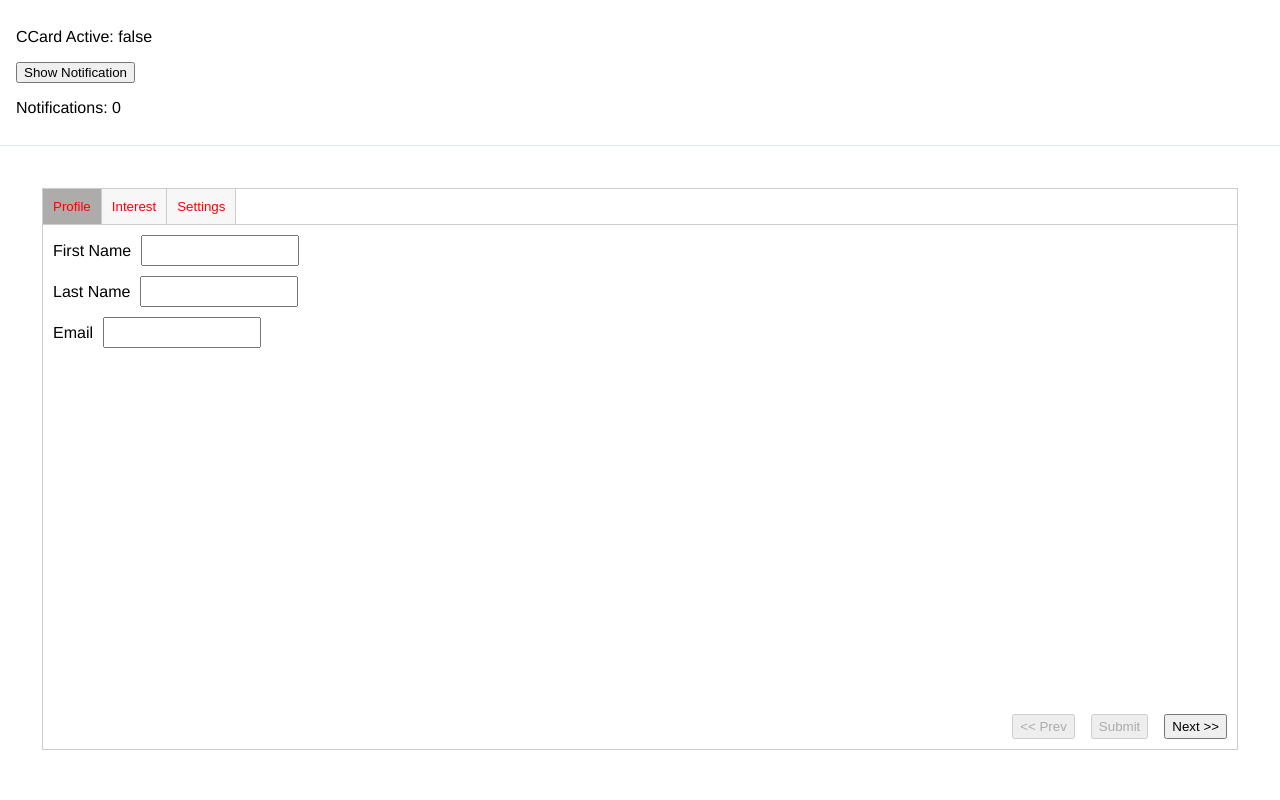
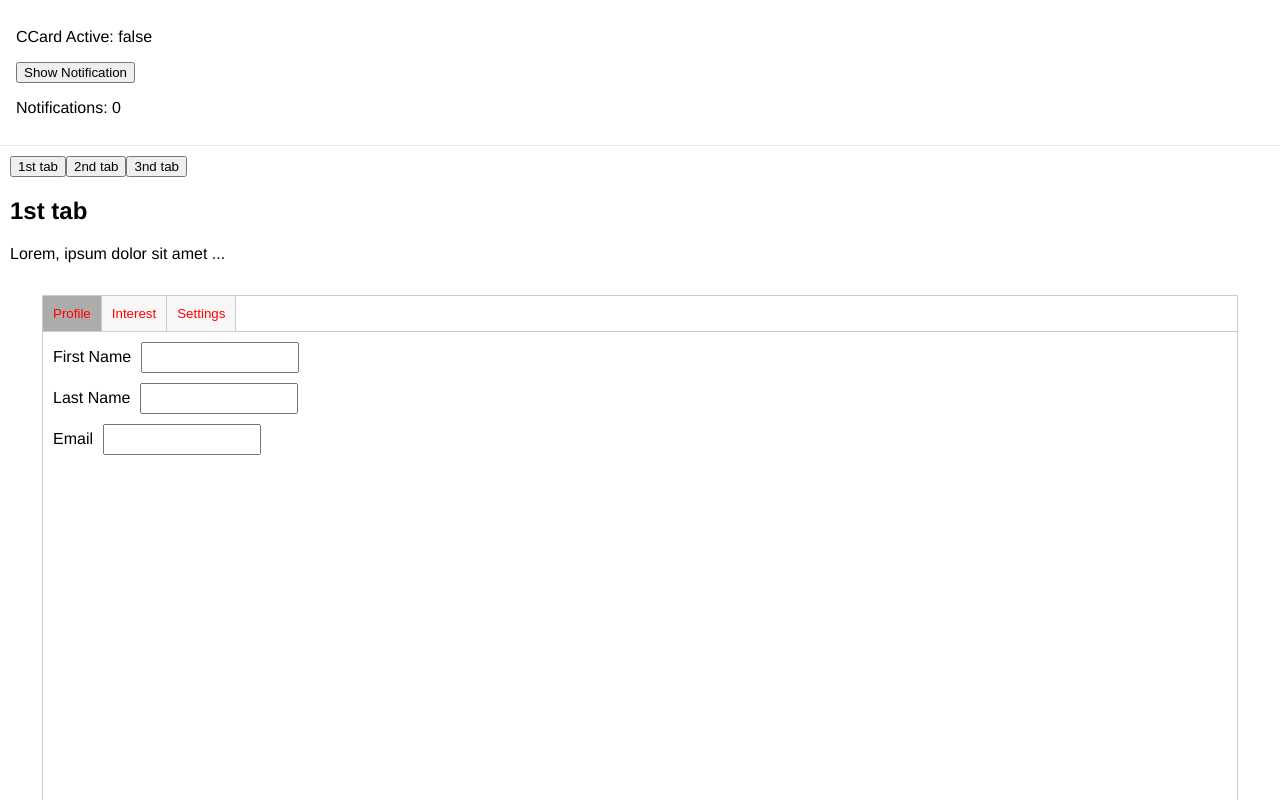
Before and after one commit to msvairam/angular_basic, an Angular app: page /user-form in a window 1280 px wide. Built offline with nearby package versions, Linux system fonts and the light colour scheme.

Commit message:
tab pane with contentChildren advance concepts

```diff
--- a/projects/domains/user-form/user-form.ts
+++ b/projects/domains/user-form/user-form.ts
@@ -3,13 +3,23 @@ import { Component, ChangeDetectionStrategy, signal, inject, computed } from '@a
 import { userTabs } from './user-form.model';
 import { userFormData } from './user-form-data';
 import { TabForm } from '../../lib-view/tab-form/tab-form';
+import { TabPane } from '../../lib-view/tab-pane/tab-pane';
+import { Tab } from '../../lib-view/tab-pane/tab';
 
 @Component({
     selector: 'app-user-form',
-    imports: [TabForm],
+    imports: [TabForm, TabPane, Tab],
     providers: [userFormData],
     template: `
-        <app-tab-form [tabs]='tabs()' [valid]="this.ufd.userForm().valid()" (submitForm)="submit()"/>
+
+        <app-tab-pane (tabChanged)="onTabChanged($event)">
+            <app-tab title="1st tab"> Lorem, ipsum dolor sit amet ... </app-tab>
+            <app-tab title="2nd tab"> Sammas ergo gemma, ipsum dolor ... </app-tab>
+            <div class="danger-zone">
+                <app-tab title="3nd tab"> Gemma ham ipsum dolor sit ... </app-tab>
+            </div>
+        </app-tab-pane>
+         <app-tab-form [tabs]='tabs()' [valid]="this.ufd.userForm().valid()" (submitForm)="submit()"/>
     `,
     changeDetection: ChangeDetectionStrategy.OnPush
 })
@@ -44,4 +54,8 @@ protected submit() {
     console.log(this.ufd.userForm().value());
 }
 
+protected onTabChanged($event: unknown) {
+    console.log($event);
 }
+
+}
--- /dev/null
+++ b/projects/lib-view/tab-pane/tab-pane.ts
@@ -0,0 +1,49 @@
+import { Component, ChangeDetectionStrategy, contentChildren, model, computed } from '@angular/core';
+import { toObservable, outputFromObservable } from '@angular/core/rxjs-interop';
+import { scan } from 'rxjs/operators';
+import { Tab } from './tab';
+
+@Component({
+    selector: 'app-tab-pane',
+    template: `
+
+        <div class="pane">
+            <div class="nav" role="group">
+                @for(tab of tabs(); track tab) {
+                    <button
+                        [class.secondary]="tab === currentTab()"
+                        (click)="activate($index)"
+                        >
+                        {{ tab.title() }}
+                    </button>
+                }
+            </div>
+            <article>
+                <ng-content/>
+            </article>
+        </div>
+
+    <ng-content />`,
+    changeDetection: ChangeDetectionStrategy.OnPush,
+})
+export class TabPane {
+    protected readonly tabs = contentChildren(Tab, { descendants: true });
+    protected current = model(0);
+
+    public readonly currentTab = computed(() => this.tabs()[this.current()]);
+
+
+    private $tabChanged = toObservable(this.current)
+        .pipe(
+            scan(
+                (acc, active) => ({active, previous: acc.active}),
+                { active: -1, previous: -1 }
+            )
+        )
+
+    public tabChanged = outputFromObservable(this.$tabChanged);
+
+    activate(index: number): void {
+        this.current.set(index);
+    }
+}
--- /dev/null
+++ b/projects/lib-view/tab-pane/tab.ts
@@ -0,0 +1,21 @@
+import { Component, ChangeDetectionStrategy, input, inject, computed } from '@angular/core';
+import { TabPane } from './tab-pane';
+
+@Component({
+    selector: 'app-tab',
+    template: `
+        @if (visible()) {
+            <div class="tab">
+                <h2>{{ title() }}</h2>
+                <ng-content></ng-content>
+            </div>
+        }
+    `,
+    changeDetection: ChangeDetectionStrategy.OnPush,
+})
+export class Tab {
+    public title = input.required<string>();
+    private readonly pane = inject(TabPane);
+
+    protected readonly visible = computed(() => this.pane.currentTab() === this)
+}
```
